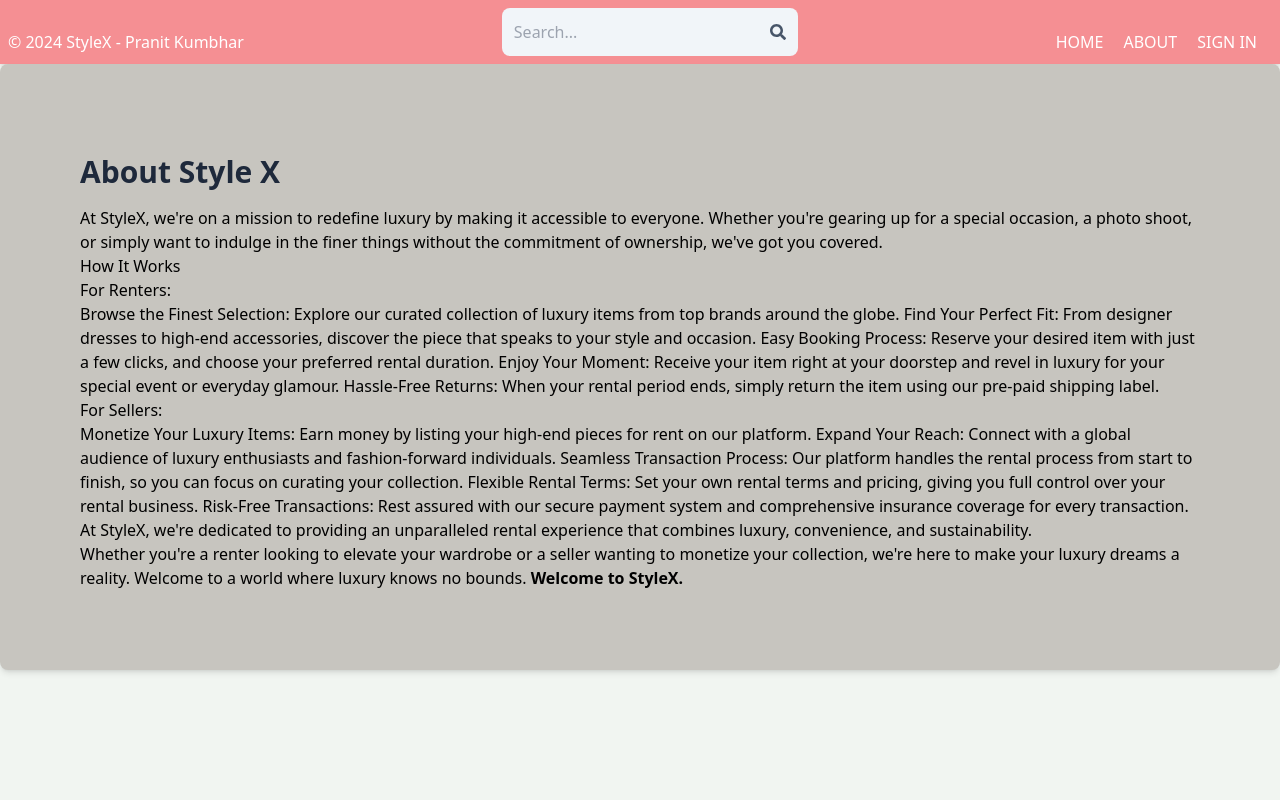
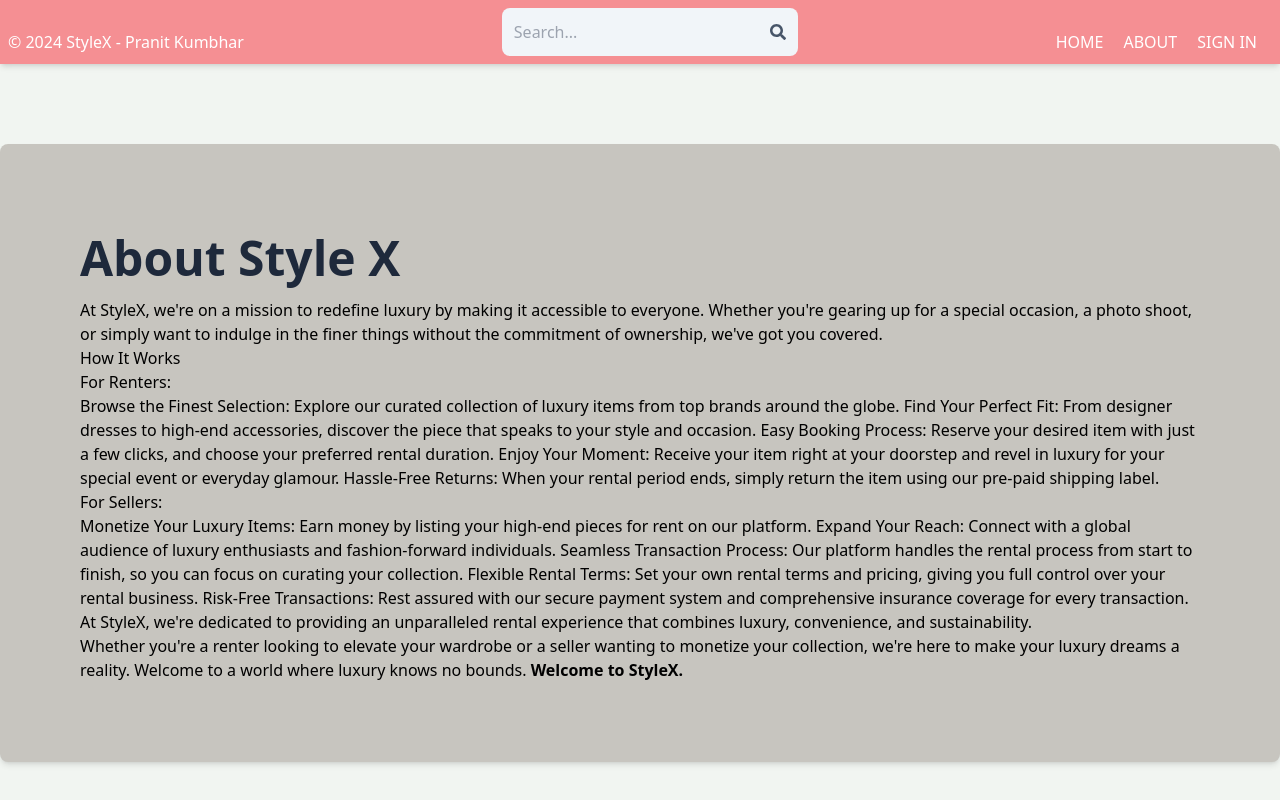
Before and after one commit to Pranit160997/StyleX, a React (Vite) app in the folder client/: page /about in a window 1280 px wide. Built offline with nearby package versions, Linux system fonts and the light colour scheme; no server answers.

Commit message:
centered some more content

```diff
--- a/client/src/pages/About.jsx
+++ b/client/src/pages/About.jsx
@@ -2,34 +2,36 @@
 
 export default function About() {
   return (
-    <div className='fade-in shadow-md hover:shadow-lg transition-shadow overflow-hidden rounded-lg' style={{ backgroundColor: '#c7c5bf', paddingTop:10 }}>
+    <div>
+      <div style={{paddingTop: 80}}></div>
+      <div className='fade-in shadow-md hover:shadow-lg transition-shadow overflow-hidden rounded-lg' style={{ backgroundColor: '#c7c5bf', paddingTop: 10 }}>
         <div className='py-20 px-4 max-w-6xl mx-auto'>
-      <h1 className='text-3xl font-bold mb-4 text-slate-800'>
+          <h1 className='text-5xl font-bold mb-4 text-slate-800'>
             About Style X</h1>
           <p>
             At StyleX, we're on a mission to redefine luxury by making it accessible to everyone. Whether you're gearing up for a special occasion, a photo shoot, or simply want to indulge in the finer things without the commitment of ownership, we've got you covered.
-<br/>
+            <br />
             How It Works
-<br/>
+            <br />
             For Renters:
-<br/>
+            <br />
             Browse the Finest Selection: Explore our curated collection of luxury items from top brands around the globe.
             Find Your Perfect Fit: From designer dresses to high-end accessories, discover the piece that speaks to your style and occasion.
             Easy Booking Process: Reserve your desired item with just a few clicks, and choose your preferred rental duration.
             Enjoy Your Moment: Receive your item right at your doorstep and revel in luxury for your special event or everyday glamour.
             Hassle-Free Returns: When your rental period ends, simply return the item using our pre-paid shipping label.
-<br/>
+            <br />
             For Sellers:
-<br/>
+            <br />
             Monetize Your Luxury Items: Earn money by listing your high-end pieces for rent on our platform.
             Expand Your Reach: Connect with a global audience of luxury enthusiasts and fashion-forward individuals.
             Seamless Transaction Process: Our platform handles the rental process from start to finish, so you can focus on curating your collection.
             Flexible Rental Terms: Set your own rental terms and pricing, giving you full control over your rental business.
             Risk-Free Transactions: Rest assured with our secure payment system and comprehensive insurance coverage for every transaction.
-<br/>
+            <br />
             <div>
 
-At StyleX, we're dedicated to providing an unparalleled rental experience that combines luxury, convenience, and sustainability. <br/>Whether you're a renter looking to elevate your wardrobe or a seller wanting to monetize your collection, we're here to make your luxury dreams a reality.
+              At StyleX, we're dedicated to providing an unparalleled rental experience that combines luxury, convenience, and sustainability. <br />Whether you're a renter looking to elevate your wardrobe or a seller wanting to monetize your collection, we're here to make your luxury dreams a reality.
 
               Welcome to a world where luxury knows no bounds. <b>Welcome to StyleX.</b>
             </div>
@@ -38,6 +40,8 @@
           </p>
         </div>
       </div>
+    </div>
+
 
   )
 }
--- a/client/src/pages/Home.jsx
+++ b/client/src/pages/Home.jsx
@@ -102,7 +102,7 @@
 
       {/* listing results for offer, sale and rent */}
 
-      <div className='max-w-7.5xl mx-auto flex flex-col gap-8 my-10'  style={{ paddingLeft: '4rem' }}>
+      <div className='max-w-7.5xl mx-auto flex flex-col items-center gap-8 my-10'>
         {offerListings && offerListings.length > 0 && (
           <div className=''>
             <div className='my-3'>
```
Lines whose indentation alone changed are shown as unchanged.
